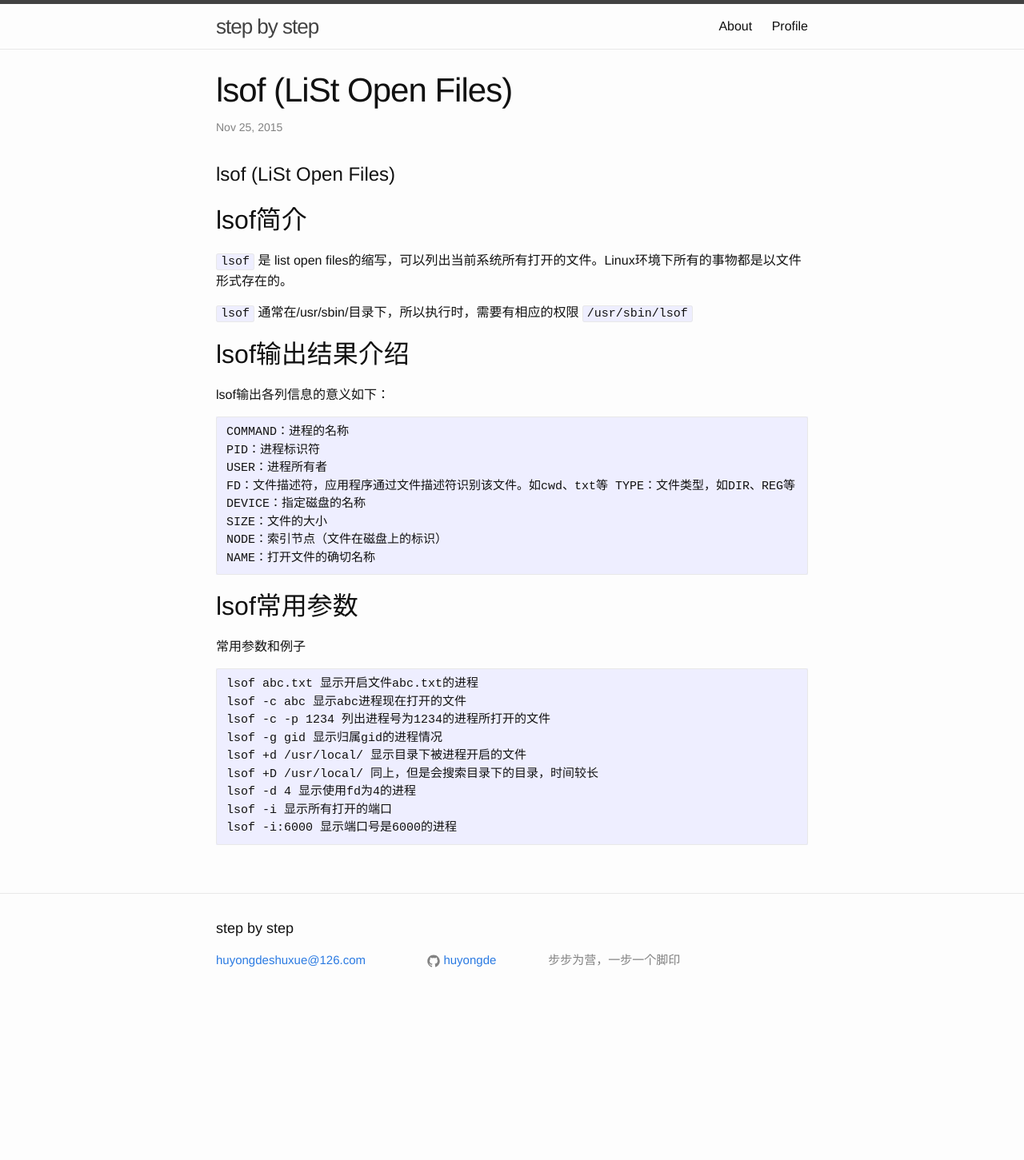
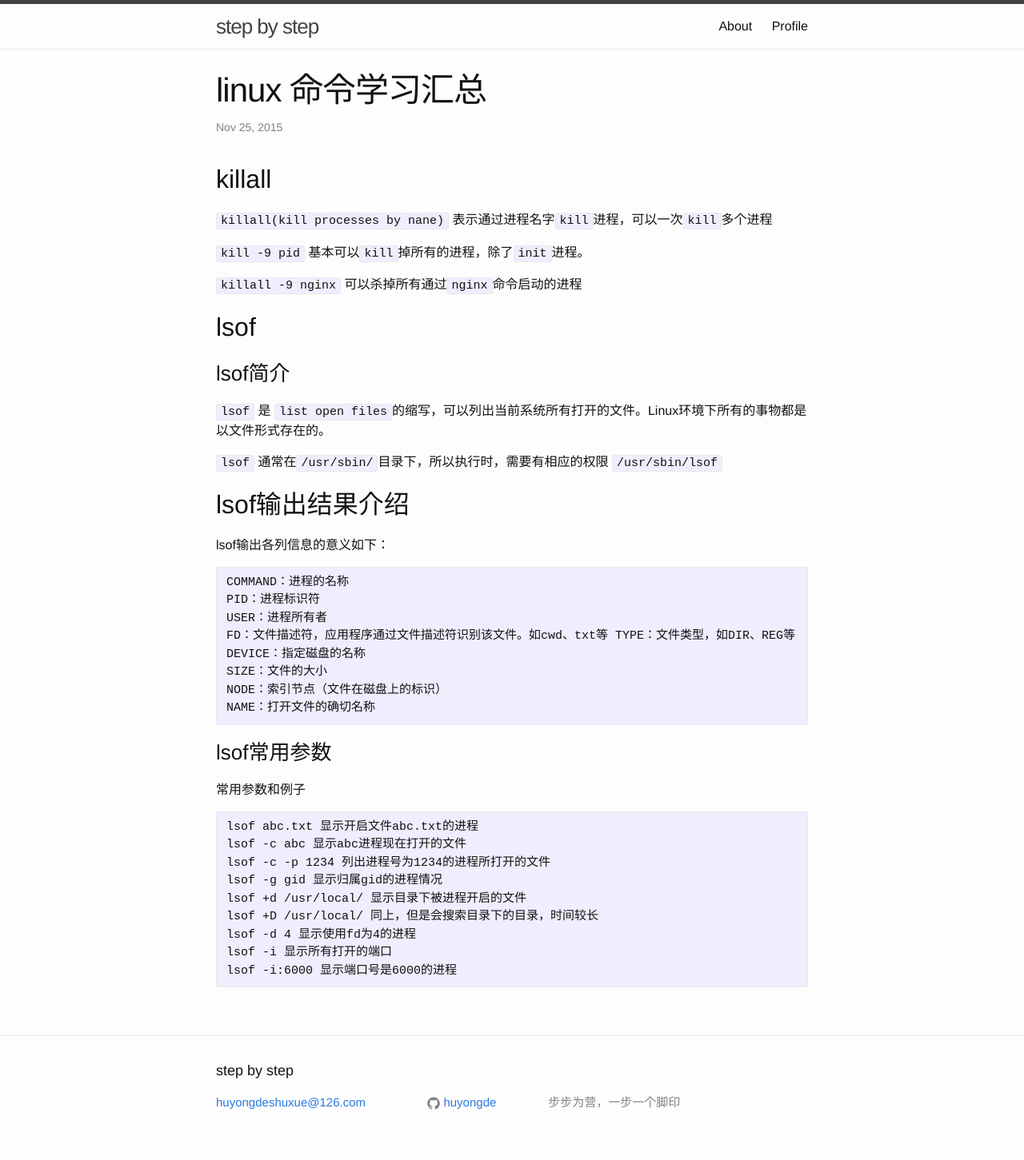
Before and after one commit to huyongde/huyongde.github.io, a Jekyll site: the page built from _posts/2015-11-25-linux-cmds.md, in a window 1280 px wide. Shown: the whole page at 80% size. Built offline with Jekyll 4.4.1, drawn with Linux system fonts in a browser that asks for light colours; Markdown is read by kramdown in place of the engine named in the settings; before the commit the page ends 1272 px from its top, so only the background shows below that.

Commit message:
init linux-cmds

````diff
--- a/_posts/2015-11-25-lsof.md
+++ b/_posts/2015-11-25-linux-cmds.md
@@ -1,15 +1,25 @@
 ---
 layout: post
-title: lsof (LiSt Open Files)
+title: linux 命令学习汇总
 ---
 
-#{{page.title}}
+## killall
 
-##lsof简介
+`killall(kill processes by nane)` 表示通过进程名字`kill`进程，可以一次`kill`多个进程
 
-`lsof` 是 list open files的缩写，可以列出当前系统所有打开的文件。Linux环境下所有的事物都是以文件形式存在的。
 
-`lsof` 通常在/usr/sbin/目录下，所以执行时，需要有相应的权限 `/usr/sbin/lsof`
+`kill -9 pid` 基本可以`kill`掉所有的进程，除了`init`进程。
+
+`killall -9 nginx` 可以杀掉所有通过`nginx`命令启动的进程
+
+
+
+##lsof
+
+###lsof简介
+`lsof` 是 `list open files`的缩写，可以列出当前系统所有打开的文件。Linux环境下所有的事物都是以文件形式存在的。
+
+`lsof` 通常在`/usr/sbin/`目录下，所以执行时，需要有相应的权限 `/usr/sbin/lsof`
 
 ##lsof输出结果介绍
 
@@ -25,7 +35,7 @@ SIZE：文件的大小
 NODE：索引节点（文件在磁盘上的标识）
 NAME：打开文件的确切名称
 ```
-##lsof常用参数
+###lsof常用参数
 
 常用参数和例子
 
````
